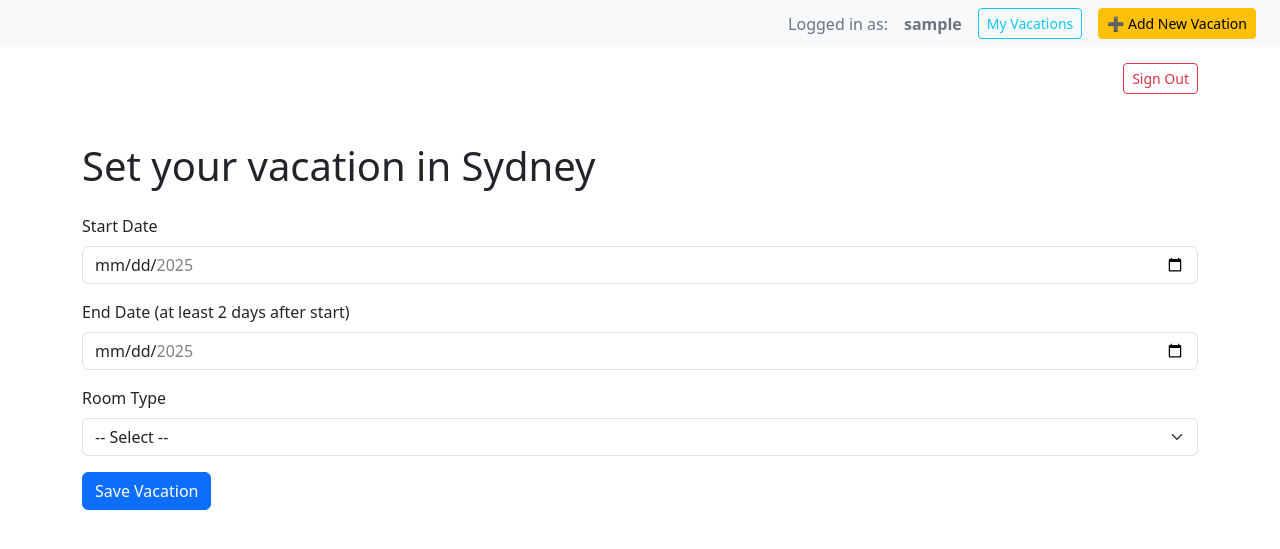
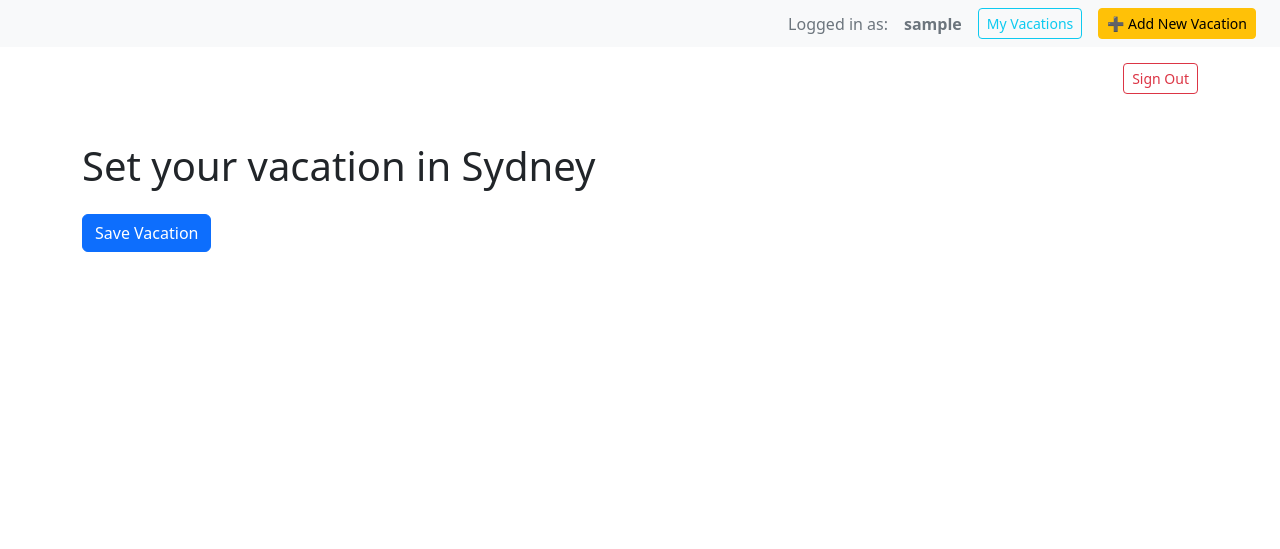
Before and after one commit to eladgnr/vacations, a Django app: page /vacation/1/choose/ in a window 1280 px wide. Shown: the top 549 px of the page. Run offline with Django 5.2, Linux system fonts and the light colour scheme; the visitor is signed in with stand-in values (Sample User, id 1); data comes from the database, SQL or seed files in the repository; data that the repository does not hold is empty.

```diff
--- a/vacations/templates/vacations/choose_vacation.html
+++ b/vacations/templates/vacations/choose_vacation.html
@@ -1,7 +1,5 @@
 {% extends "vacations/base.html" %}
-{% load compare %}
 {% block title %}Choose Your Vacation{% endblock %}
-
 
 {% block content %}
 <div class="container py-5">
@@ -15,46 +13,12 @@
 
     {% if existing_booking %}
     <div class="alert alert-info">
-        You already booked this vacation from <strong>{{ existing_booking.start_date }}</strong>
-        to <strong>{{ existing_booking.end_date }}</strong> for
-        <strong>{{ existing_booking.room_type }} person(s)</strong>.
+        You already booked this vacation.
     </div>
     {% endif %}
 
     <form method="post">
         {% csrf_token %}
-
-        <div class="mb-3">
-            <label for="start_date" class="form-label">Start Date</label>
-            <input type="date" id="start_date" name="start_date" class="form-control"
-                value="{{ existing_booking.start_date|default:'' }}" required>
-        </div>
-
-        <div class="mb-3">
-            <label for="end_date" class="form-label">End Date (at least 2 days after start)</label>
-            <input type="date" id="end_date" name="end_date" class="form-control"
-                value="{{ existing_booking.end_date|default:'' }}" required>
-        </div>
-
-        <div class="mb-3">
-            <label for="room_type" class="form-label">Room Type</label>
-            <select id="room_type" name="room_type" class="form-select" required>
-                <option value="">-- Select --</option>
-
-                {% if existing_booking %}
-                {% with existing_booking.room_type as rt %}
-                <option value="1" {% if rt|equals:"1" %}selected{% endif %}>Single</option>
-                <option value="2" {% if rt|equals:"2" %}selected{% endif %}>2 Persons</option>
-                <option value="4" {% if rt|equals:"4" %}selected{% endif %}>4 Persons</option>
-                {% endwith %}
-                {% else %}
-                <option value="1">Single</option>
-                <option value="2">2 Persons</option>
-                <option value="4">4 Persons</option>
-                {% endif %}
-            </select>
-        </div>
-
         <button type="submit" class="btn btn-primary">Save Vacation</button>
     </form>
 
@@ -66,28 +30,4 @@
     </form>
     {% endif %}
 </div>
-
-<script>
-    // Restrict date selection from today to 6 months ahead
-    const today = new Date();
-    const sixMonthsLater = new Date();
-    sixMonthsLater.setMonth(today.getMonth() + 6);
-
-    const formatDate = (d) => d.toISOString().split('T')[0];
-
-    const startInput = document.getElementById('start_date');
-    const endInput = document.getElementById('end_date');
-
-    startInput.setAttribute('min', formatDate(today));
-    startInput.setAttribute('max', formatDate(sixMonthsLater));
-    endInput.setAttribute('min', formatDate(today));
-    endInput.setAttribute('max', formatDate(sixMonthsLater));
-
-    startInput.addEventListener('change', function () {
-        const start = new Date(this.value);
-        const minEnd = new Date(start);
-        minEnd.setDate(start.getDate() + 2);  // At least 2 days later
-        endInput.setAttribute('min', formatDate(minEnd));
-    });
-</script>
 {% endblock %}
```
Also changed, not shown: vacations/templates/vacations/my_vacations.html (+10 -0 lines).
